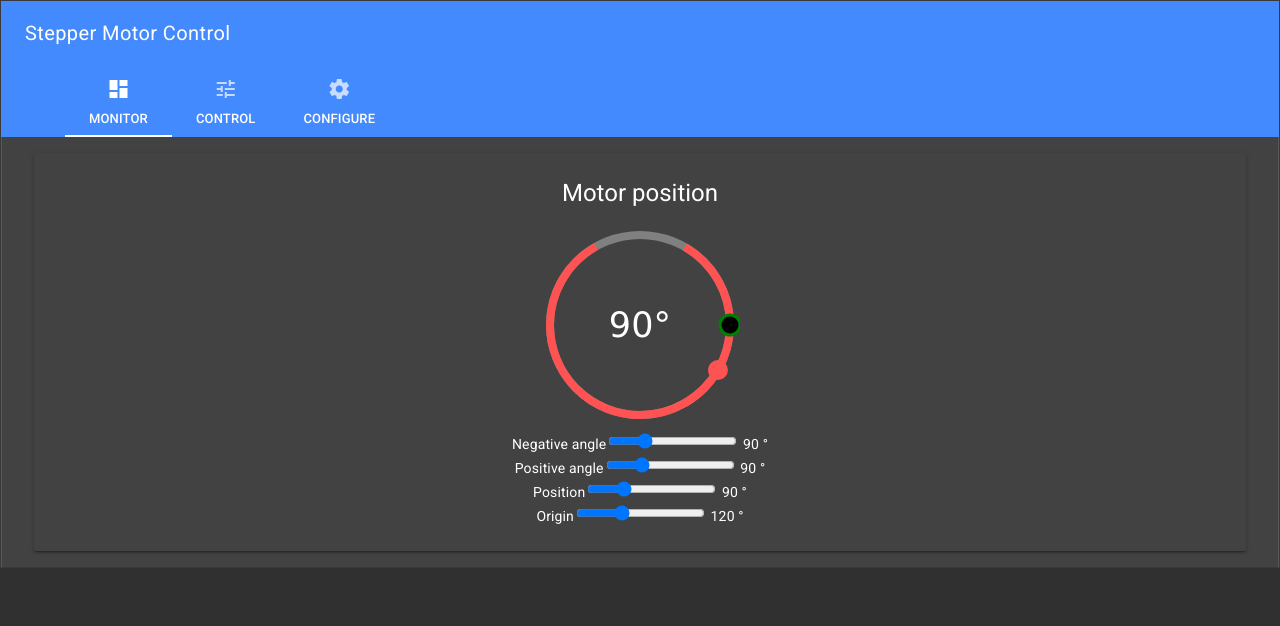
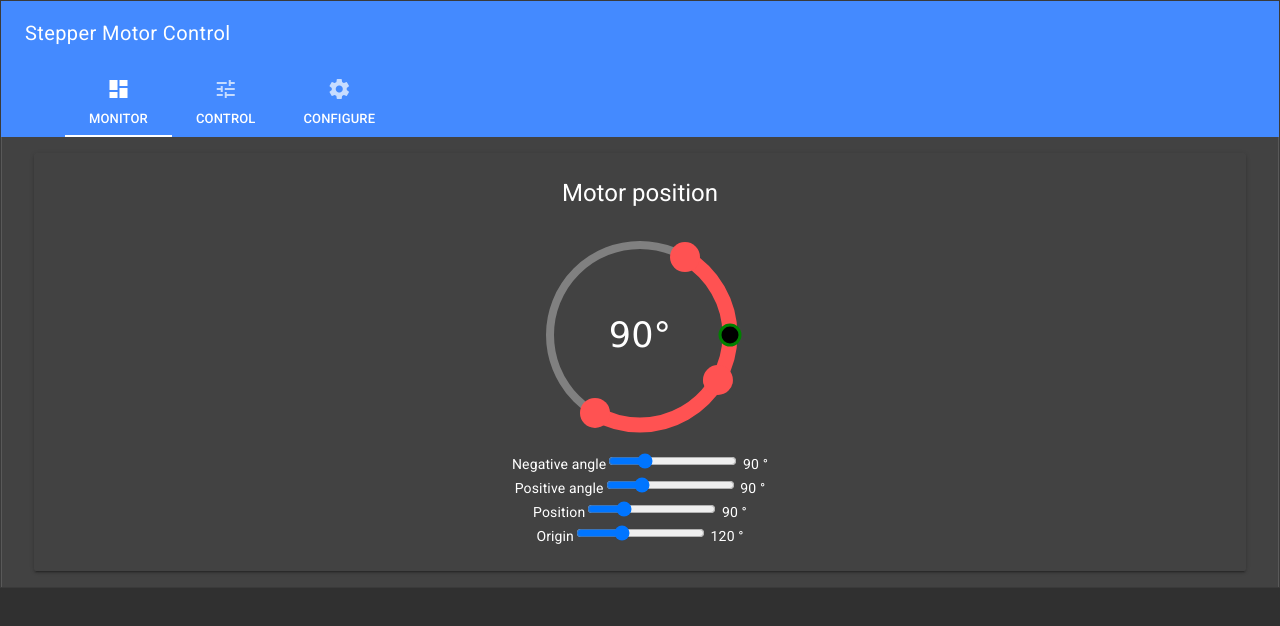
Before and after one commit to lgm42/stepper_motor_web, a Vue app: page /#/ in a window 1280 px wide. Shown: the top 626 px of the page. Built offline with nearby package versions, Linux system fonts and the light colour scheme.

Commit message:
stepper motor component finished

```diff
--- a/src/components/StepperMotor.vue
+++ b/src/components/StepperMotor.vue
@@ -1,14 +1,16 @@
 <template>
   <div>
-    <svg preserveAspectRatio="xMidYMid meet" focusable="false" class="stepper-motor-position" >
-      <circle class="origin" :cx="_originOnCircleX" :cy="_originOnCircleY" r=10></circle>
+    <svg preserveAspectRatio="xMidYMid meet" focusable="false" class="stepper-motor-position" :style="_svgStyle" >
       <text class="positionValue" x="50%" y="50%" font-family="Verdana" font-size="35" text-anchor="middle" alignment-baseline="central">{{ position }}°</text>
-      <circle class="background" cx="50%" cy="50%" :r=radius transform="rotate(-90, 100,100)"></circle>
-      <circle  class="negative-amplitude" cx="50%" cy="50%" :r=radius transform="rotate(-90, 100,100)"
+      <circle class="background" cx="50%" cy="50%" :r=radius :transform="_circleRotation"></circle>
+      <circle  class="negative-amplitude" cx="50%" cy="50%" :r=radius :transform="_circleRotation"
             :style="{ strokeDasharray: _negativeDashArray }"></circle>
-      <circle  class="negative-amplitude" cx="50%" cy="50%" :r=radius transform="rotate(-90, 100,100)"
-            :style="{ strokeDasharray:'0, ' + _positiveStartDashValue + ', ' + _positiveStopDashValue + ', ' + _positiveRemainingDashValue }"></circle>
-      <circle class="cursor" :cx="_positionOnCircleX" :cy="_positionOnCircleY" r=10></circle>
+      <circle  class="positive-amplitude" cx="50%" cy="50%" :r=radius :transform="_circleRotation"
+            :style="{ strokeDasharray: _positiveDashArray }"></circle>
+      <circle class="origin" :cx="_originOnCircleX" :cy="_originOnCircleY"></circle>
+      <circle class="limit-cursor" :cx="_startCursorOnCircleX" :cy="_startCursorOnCircleY"></circle>
+      <circle class="limit-cursor" :cx="_endCursorOnCircleX" :cy="_endCursorOnCircleY"></circle>
+      <circle class="cursor" :cx="_positionOnCircleX" :cy="_positionOnCircleY"></circle>
     </svg>
   </div>
 </template>
@@ -18,6 +20,7 @@ export default {
   name: 'StepperMotor',
   props: ['radius', 'positiveAngle', 'negativeAngle', 'position', 'origin'],
   data: () => ({
+    margin: 20
   }),
   computed: {
 
@@ -27,54 +30,35 @@ export default {
 
     _negativeDashArray: function () {
       let array = []
+      let overlap = Math.max(0, this.circlePerimeter * (this.negativeAngle - this.origin) / 360)
       // we begin with a hole, so the first line end at 0px
       array.push(0)
       // we begin the line
       array.push(Math.max(0, this.circlePerimeter * (this.origin - this.negativeAngle) / 360))
       // we end the line at the origin
-      array.push(this.circlePerimeter * this.origin / 360)
+      array.push((this.circlePerimeter * this.negativeAngle / 360) - overlap)
+
       // we begin a hole until the overlap of the negative value on the positive angle
-      array.push(this.circlePerimeter - (this.circlePerimeter * this.negativeAngle / 360))
+      array.push(this.circlePerimeter - (this.circlePerimeter * this.origin / 360) - overlap)
       // we complete to end the circle with end of the overlap
-      array.push(Math.max(0, this.circlePerimeter * (this.negativeAngle - this.origin) / 360))
+      array.push(overlap)
       return array.join(',')
     },
 
     _positiveDashArray: function () {
       let array = []
       // we begin with a hole, so the first line end at 0px or with the overlap
-      array.push(Math.max(0, this.circlePerimeter * (360 - this.origin) / 360))
+      let overlap = Math.max(0, this.circlePerimeter * (this.origin + this.positiveAngle - 360) / 360)
+      array.push(overlap)
 
       // we begin the line at the origin
-      array.push(this.circlePerimeter * this.origin / 360)
+      array.push(this.circlePerimeter * this.origin / 360 - overlap)
       // we end the line at th en of the positive angle or at the end of the circle
-      array.push(Math.min(this.circlePerimeter, this.circlePerimeter * this.positiveAngle / 360))
+      array.push(this.circlePerimeter * this.positiveAngle / 360)
       // we add the remaining
       array.push(Math.max(0, this.circlePerimeter - (this.circlePerimeter * (this.origin + this.positiveAngle) / 360)))
 
-      // we complete to end the circle with end of the overlap
-      array.push(Math.max(0, this.circlePerimeter * (this.negativeAngle - this.origin) / 360))
       return array.join(',')
-    },
-
-    _negativeStopDashValue: function () {
-      return this.circlePerimeter * this.origin / 360
-    },
-
-    _negativeRemainingDashValue: function () {
-      return this.circlePerimeter - this._negativeStartDashValue - this._negativeStopDashValue
-    },
-
-    _positiveStartDashValue: function () {
-      return this.circlePerimeter * this.origin / 360
-    },
-
-    _positiveStopDashValue: function () {
-      return this.circlePerimeter * (this.origin + this.positiveAngle) / 360
-    },
-
-    _positiveRemainingDashValue: function () {
-      return this.circlePerimeter - this._positiveStartDashValue - this._positiveStopDashValue
     },
 
     _positionOnCircleX: function () {
@@ -91,6 +75,34 @@ export default {
 
     _originOnCircleY: function () {
       return Math.sin((this.origin - 90) * Math.PI / 180) * this.radius
+    },
+
+    _startCursorOnCircleX: function () {
+      return Math.cos((this.origin - this.negativeAngle - 90) * Math.PI / 180) * this.radius
+    },
+
+    _startCursorOnCircleY: function () {
+      return Math.sin((this.origin - this.negativeAngle - 90) * Math.PI / 180) * this.radius
+    },
+
+    _endCursorOnCircleX: function () {
+      return Math.cos((this.origin + this.positiveAngle - 90) * Math.PI / 180) * this.radius
+    },
+
+    _endCursorOnCircleY: function () {
+      return Math.sin((this.origin + this.positiveAngle - 90) * Math.PI / 180) * this.radius
+    },
+
+    _width: function () {
+      return this.radius * 2 + this.margin * 2
+    },
+
+    _svgStyle: function () {
+      return 'width: ' + this._width + 'px; height: ' + this._width + 'px;'
+    },
+
+    _circleRotation: function () {
+      return 'rotate(-90, ' + this._width / 2 + ',' + this._width / 2 + ')'
     }
   }
 }
@@ -98,19 +110,15 @@ export default {
 
 <style>
 
-.stepper-motor-position {
-  width: 200px; height: 200px;
-}
-
 .negative-amplitude {
-  stroke-width: 8px;
+  stroke-width: 15px;
   stroke: #ff5252;
   fill: none;
 }
 
 .positive-amplitude {
-  stroke-width: 8px;
-  stroke: green;
+  stroke-width: 15px;
+  stroke: #ff5252;
   fill: none;
 }
 
@@ -125,6 +133,7 @@ export default {
   stroke: green;
   fill: black;
   transform: translate(50%, 50%);
+  r: 10;
 }
 
 .origin {
@@ -132,6 +141,15 @@ export default {
   fill: #ff5252;
   stroke: #ff5252;
   transform: translate(50%, 50%);
+  r: 15;
+}
+
+.limit-cursor {
+  stroke-width: 0px;
+  fill: #ff5252;
+  stroke: #ff5252;
+  transform: translate(50%, 50%);
+  r: 15;
 }
 
 .positionValue {
```
